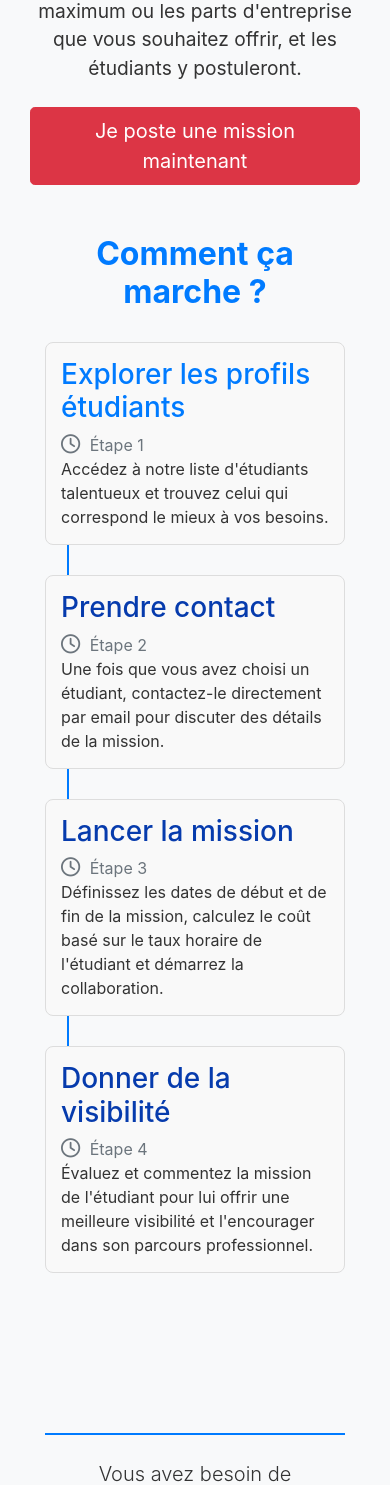
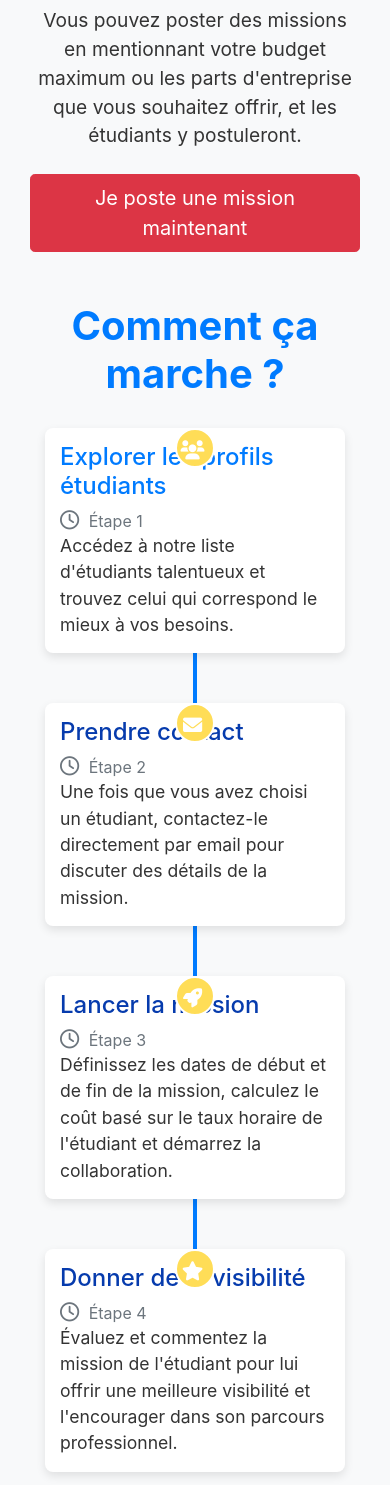
Before and after one commit to ibzzo/FreeJuniorApp, a Django app: page /FreeJunior/page_company/ in a window 390 px wide. Shown: the part 3381-4866 px from the top of the page. Run offline with Django 5.2, Linux system fonts and the light colour scheme; some libraries are stand-ins or nearby versions.

Commit message:
PageEntreprisecommentecrancouler

```diff
--- a/StudentApp/templates/StudentApp/PageEntreprise.html
+++ b/StudentApp/templates/StudentApp/PageEntreprise.html
@@ -284,56 +284,30 @@ p {
 .timeline-heading h3 {
     color: #063BAD; /* New color for h4 elements inside timeline */
 }
-    .timeline-heading .text-muted {
-        color: #ffdd57; /* Remplacez cette couleur par celle de votre choix */
-}
-
-    @media (max-width: 767px) {
-          .timeline::before {
-        left: 8%;
-        width: 2px;
-    }
-
-    .timeline > li {
-        margin-bottom: 30px;
-    }
-
+/* Media query pour les petits écrans */
+@media (max-width: 767px) {
     .timeline-badge {
-        display: none; /* Masquer les icônes sur les petits écrans */
+        width: 40px;
+        height: 40px;
+        line-height: 40px;
+        font-size: 1.2rem;
+        margin-left: -20px;
     }
 
     .timeline-panel-container {
         width: 100%;
-        padding: 10px;
-        float: none;
-        text-align: left;
+        padding-left: 10px;
+        padding-right: 10px;
     }
 
     .timeline-panel {
         padding: 15px;
-        box-shadow: none;
-        transition: none;
-        background: #f9f9f9;
-        border: 1px solid #ddd;
     }
 
-    .timeline-heading h4 {
-        font-size: 1.2rem;
-        color: #007bff;
+    .timeline-heading h3 {
+        font-size: 1.5rem; /* Ajustement de la taille de police pour h3 */
     }
-
-    .timeline-heading p,
-    .timeline-body p {
-        font-size: 1rem;
-    }
-
-    .heading h2 {
-        font-size: 2rem;
-        color: #007bff;
-        margin-bottom: 20px;
-    }
-
-    }
+}
  </style>
 <div class="container mt-4">
     <div class="row">
@@ -420,7 +394,7 @@ p {
                 <div class="timeline-panel">
                     <div class="timeline-heading">
                         <h3><a href="{% url 'student_list' %}" class="text-primary">Explorer les profils étudiants</a></h3>
-                        <p class="text-muted" style="color: #ffdd57;">
+                        <p class="text-muted">
                             <i class="far fa-clock"></i> Étape 1
                         </p>
                     </div>
@@ -434,7 +408,7 @@ p {
                 <div class="timeline-panel">
                     <div class="timeline-heading">
                         <h3>Prendre contact</h3>
-                        <p class="text-muted" style="color: #ffdd57;">
+                        <p class="text-muted">
                             <i class="far fa-clock"></i> Étape 2
                         </p>
                     </div>
@@ -448,7 +422,7 @@ p {
                 <div class="timeline-panel">
                     <div class="timeline-heading">
                         <h3>Lancer la mission</h3>
-                        <p class="text-muted" style="color: yellow;">
+                        <p class="text-muted">
                             <i class="far fa-clock"></i> Étape 3
                         </p>
                     </div>
@@ -462,7 +436,7 @@ p {
                 <div class="timeline-panel">
                     <div class="timeline-heading">
                         <h3>Donner de la visibilité</h3>
-                        <p class="text-muted" style="color: #ffdd57;">
+                        <p class="text-muted">
                             <i class="far fa-clock"></i> Étape 4
                         </p>
                     </div>
```
